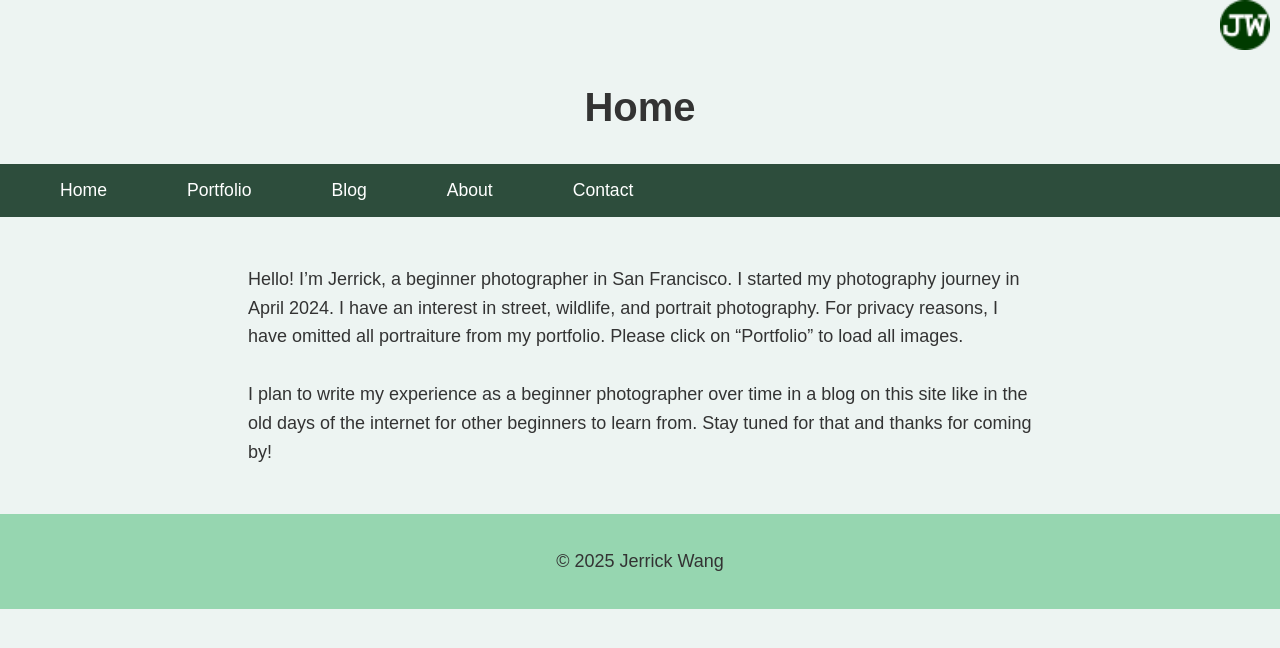
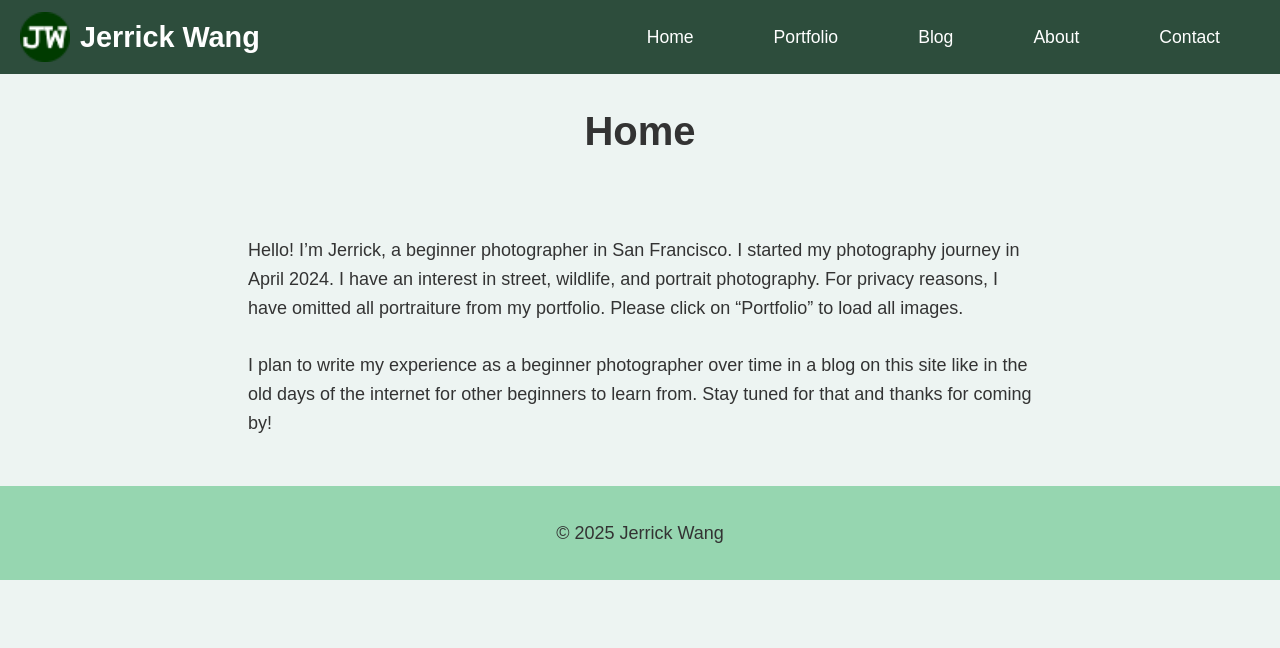
Before and after one commit to jerrickwang/jerrickwang.github.io, a Jekyll site: the page built from index.md, in a window 1280 px wide. Shown: the top 648 px of the page. Built offline with Jekyll 4.4.1, drawn with Linux system fonts in a browser that asks for light colours.

Commit message:
Update default.html

```diff
--- a/_layouts/default.html
+++ b/_layouts/default.html
@@ -9,16 +9,12 @@
 </head>
 <body>
   <header>
-    <div class="header-container">
-      <!-- Logo Section -->
+    <nav>
+      <div class="nav-container">
         <div class="logo">
           <img src="{{ '/jw.png' | relative_url }}" alt="Logo">
+          <span class="logo-name">Jerrick Wang</span>
         </div>
-      <!-- Page Title Section -->
-      <h1 class="page-title">{{ page.title }}</h1>
-      <!-- Navigation Bar -->
-      <nav>
-        <div class="nav-container">
         <ul>
           <li><a href="{{ '/' | relative_url }}" >Home</a></li>
           <li><a href="{{ '/portfolio/' | relative_url }}" >Portfolio</a></li>
@@ -28,7 +24,7 @@
         </ul>
       </div>
     </nav>
-    </div>
+    <h1>{{ page.title }}</h1> <!-- Page title moved below navbar -->
   </header>
 
   <main>
```
Lines whose indentation alone changed are shown as unchanged.
